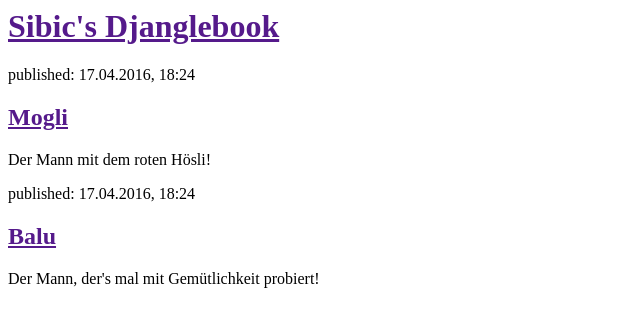
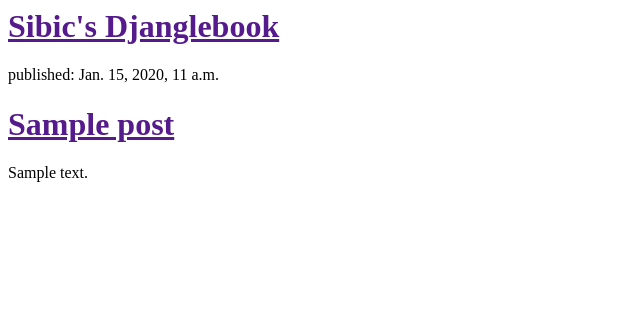
Before and after one commit to sibyllewohlgemuth/my-first-blog, a Django app: template blog/templates/blog/post_list.html in a window 1280 px wide. Shown: the top 327 px of the page, without its empty margins (0-640 px from the left). Run offline with Django 3.2, Linux system fonts and the light colour scheme; the template is opened without the code that fills it: values that come from a table or form of the project are taken from there, others are empty; tables that the repository leaves empty hold one stand-in row (values such as "Sample post").

Commit message:
Modified templates to display posts from database.

```diff
--- a/blog/templates/blog/post_list.html
+++ b/blog/templates/blog/post_list.html
@@ -16,25 +16,20 @@
 		</div>
 
 
-		<div>
+		{% for post in posts %}
 
-			<p>published: 17.04.2016, 18:24</p>
+			<div>
 
-			<h2><a href="">Mogli</a></h2>
+				<p>published: {{ post.published_date }}</p>
 
-			<p>Der Mann mit dem roten Hösli!</p>
+				<h1><a href="">{{ post.title }}</a></h1>
 
-		</div>
+				<p>{{ post.text|linebreaks }}</p>
 
-		<div>
+			</div>
 
-			<p>published: 17.04.2016, 18:24</p>
 
-			<h2><a href="">Balu</a></h2>
-
-			<p>Der Mann, der's mal mit Gemütlichkeit probiert!</p>
-
-		</div>
+		{% endfor %}
 
 
 	</body>
```
Also changed, not shown: blog/views.py (+7 -1 lines).
